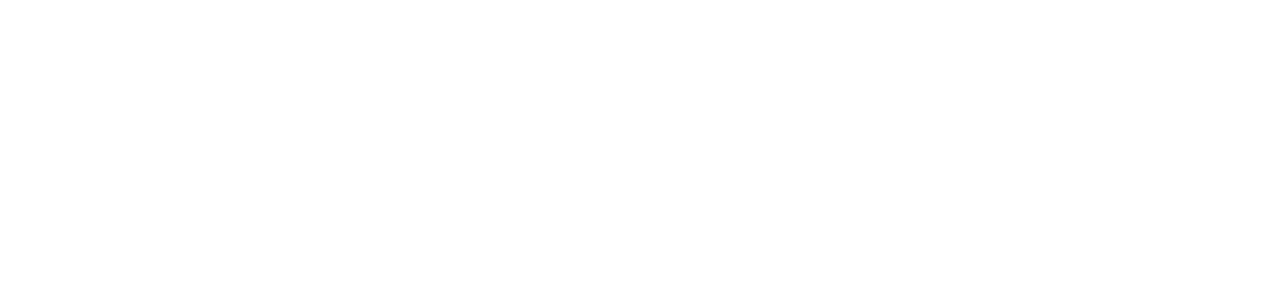
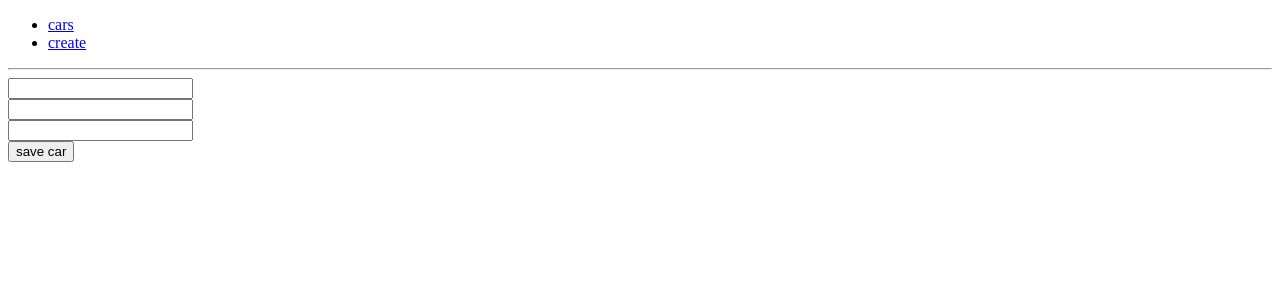
Before and after one commit to Andrii-77/react-lesson-hw, a React (Vite) app: page /cars/create in a window 1280 px wide. Shown: the top 300 px of the page. Built offline with nearby package versions, Linux system fonts and the light colour scheme.

Commit message:
Commit hw5/task1 not finished.

```diff
--- a/src/App.tsx
+++ b/src/App.tsx
@@ -1,10 +1,14 @@
 import './App.css'
+import {Outlet} from "react-router";
+import {Menu} from "./components/menu/Menu.tsx";
 
 function App() {
 
   return (
     <>
-
+        <Menu/>
+        <hr/>
+        <Outlet/>
     </>
   )
 }
--- /dev/null
+++ b/src/components/menu/Menu.tsx
@@ -0,0 +1,14 @@
+import {Link} from "react-router";
+
+export const Menu = () => {
+    return (
+        <ul>
+            <li>
+                <Link to='/cars'>cars</Link>
+            </li>
+            <li>
+                <Link to='/cars/create'>create</Link>
+            </li>
+        </ul>
+    );
+};
--- a/src/index.css
+++ b/src/index.css
@@ -1,3 +1,3 @@
-@tailwind base;
-@tailwind components;
-@tailwind utilities;
+/*@tailwind base;*/
+/*@tailwind components;*/
+/*@tailwind utilities;*/
--- /dev/null
+++ b/src/models/ICar.ts
@@ -0,0 +1,6 @@
+export interface ICar {
+	id?: number;
+	brand: string;
+	price: number;
+	year: number;
+}
--- /dev/null
+++ b/src/pages/CarsPage.tsx
@@ -0,0 +1,26 @@
+import {useEffect, useState} from "react";
+import {getCars} from "../services/api.service.ts";
+import {ICar} from "../models/ICar.ts";
+
+export const CarsPage = () => {
+
+    const [cars, setCars] = useState<ICar[]>([]);
+
+    useEffect(() => {
+        getCars().then((cars) => {
+            setCars(cars);
+        })
+    }, []);
+
+    return (
+        <>
+            {
+                cars.map((car) => (
+                    <div key={car.id}>
+                        {car.id} - {car.brand}
+                    </div>
+                ))
+            }
+        </>
+    );
+};
--- /dev/null
+++ b/src/pages/CreateCarsPage.tsx
@@ -0,0 +1,37 @@
+import {useForm} from "react-hook-form";
+import {ICar} from "../models/ICar.ts";
+import {addCar} from "../services/api.service.ts";
+import {carValidator} from "../validators/carValidator.ts";
+import {joiResolver} from "@hookform/resolvers/joi";
+
+export const CreateCarsPage = () => {
+
+    const {register, handleSubmit, formState: {errors}} = useForm<ICar>({
+        mode: "all",
+        resolver: joiResolver(carValidator)
+    });
+
+    const createHandler = (data: ICar) => {
+        addCar(data);
+    }
+
+    return (
+        <>
+            <form onSubmit={handleSubmit(createHandler)}>
+                <div>
+                    <input type="text" {...register('brand')}/>
+                    <div>{errors.brand?.message}</div>
+                </div>
+                <div>
+                    <input type="number" {...register('price')}/>
+                    <div>{errors.price?.message}</div>
+                </div>
+                <div>
+                    <input type="number" {...register('year')}/>
+                    <div>{errors.year?.message}</div>
+                </div>
+                <button>save car</button>
+            </form>
+        </>
+    );
+};
--- /dev/null
+++ b/src/services/api.service.ts
@@ -0,0 +1,19 @@
+import axios from "axios";
+import {ICar} from "../models/ICar.ts";
+
+const axiosInstance = axios.create({
+    baseURL: 'http://185.69.152.209/carsAPI/v1',
+    headers: {'Content-Type': 'application/json'},
+});
+
+export const getCars = async (): Promise<ICar[]> => {
+    const axiosResponse = await axiosInstance.get<ICar[]>('/cars');
+    console.log(axiosResponse);
+    const cars = axiosResponse.data;
+    console.log(cars);
+    return cars;
+}
+
+export const addCar = async (car: ICar) => {
+    await axiosInstance.post('/cars', car);
+}
--- /dev/null
+++ b/src/validators/carValidator.ts
@@ -0,0 +1,14 @@
+import * as Joi from "joi";
+
+export const carValidator = Joi.object({
+    brand: Joi.string().pattern(new RegExp('^[a-zA-Zа-яА-яёЁіІїЇєЄҐґ]{1,20}$'))
+        .messages({'string.pattern.base': 'Your brand value didnt match pattern'}),
+    price: Joi.number().min(0).max(1000000).messages({
+        "number.min": "min price is 0",
+        "number.max": "max price is 1 000 000",
+    }),
+    year: Joi.number().min(1990).max(2024).messages({
+        "number.min": "min year is 1990",
+        "number.max": "max year is 2024",
+    }),
+})
```
Also changed, not shown: package.json (+6 -1 lines), src/main.tsx (+5 -3 lines), src/router/router.tsx (added, +13 -0 lines), 1 other file (tests, documents, lock files or other folders).
